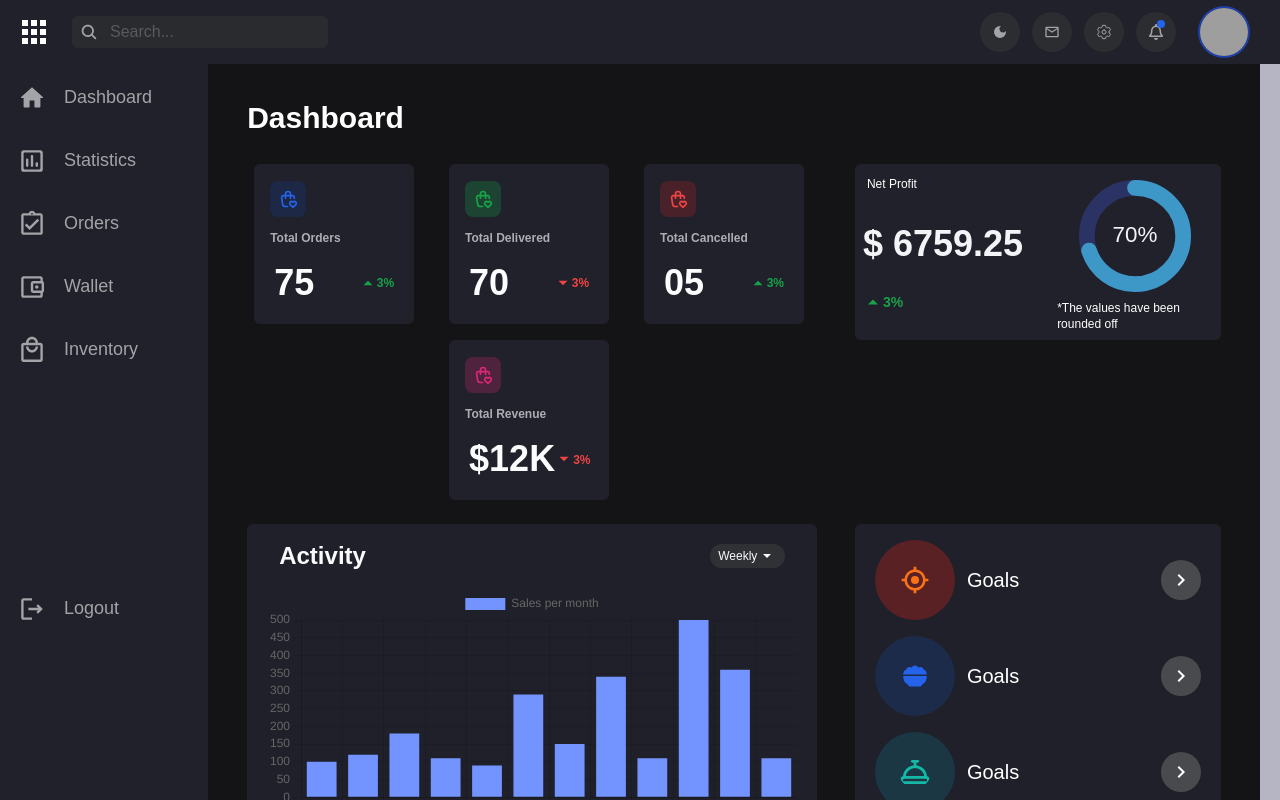
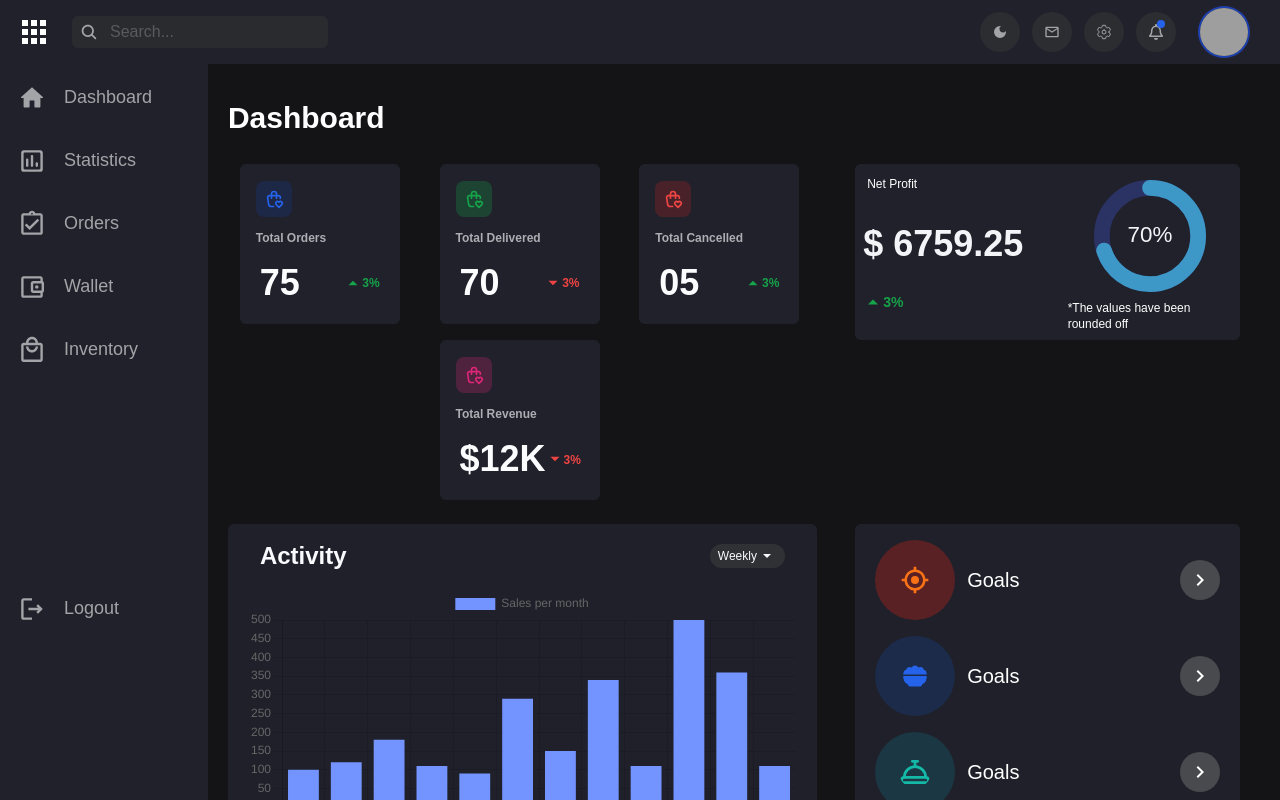
Before and after one commit to rohitchornele/dashboard, a React (Create React App) app: page / in a window 1280 px wide. Shown: the top 800 px of the page. Built offline with nearby package versions, Linux system fonts and the light colour scheme; grey boxes are pictures that could not be loaded.

Commit message:
Final Commit

```diff
--- a/src/components/shared/Layout.jsx
+++ b/src/components/shared/Layout.jsx
@@ -14,8 +14,8 @@ const Layout = () => {
           <Sidebar />
         </div>
       <div className="relative w-full flex flex-row top-16 justify-center">
-        <div className="md:w-16 lg:w-52 w-12 h-full bg-red-600  px-3 lg:px-5"></div>
-        <div className="w-full relative lg:px-5">{<Outlet />}</div>
+        <div className="md:w-16 lg:w-52 w-12 h-full bg-[#141416] px-3 lg:px-5"></div>
+        <div className="w-full relative ">{<Outlet />}</div>
       </div>
       </div>
     </>
--- a/src/pages/Dashboard.jsx
+++ b/src/pages/Dashboard.jsx
@@ -47,9 +47,9 @@ function FlexWrapper({ children }) {
 }
 
 function LeftContentWrapper({ children }) {
-  return <div className="left-col w-[95%]  md:w-[58%] ml-3">{children}</div>;
+  return <div className="left-col w-[95%]  md:w-[60%] ml-3">{children}</div>;
 }
 
 function RightContentWrapper({ children }) {
-  return <div className="right-col w-[95%]  md:w-[38%] ml-3">{children}</div>;
+  return <div className="right-col w-[95%]  md:w-[40%] ml-3">{children}</div>;
 }
```
